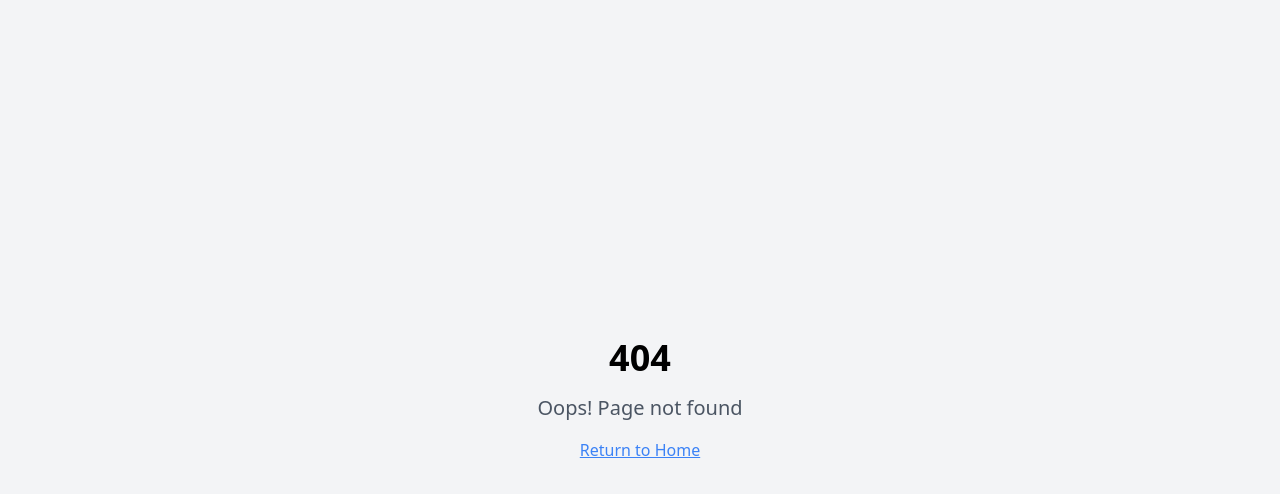
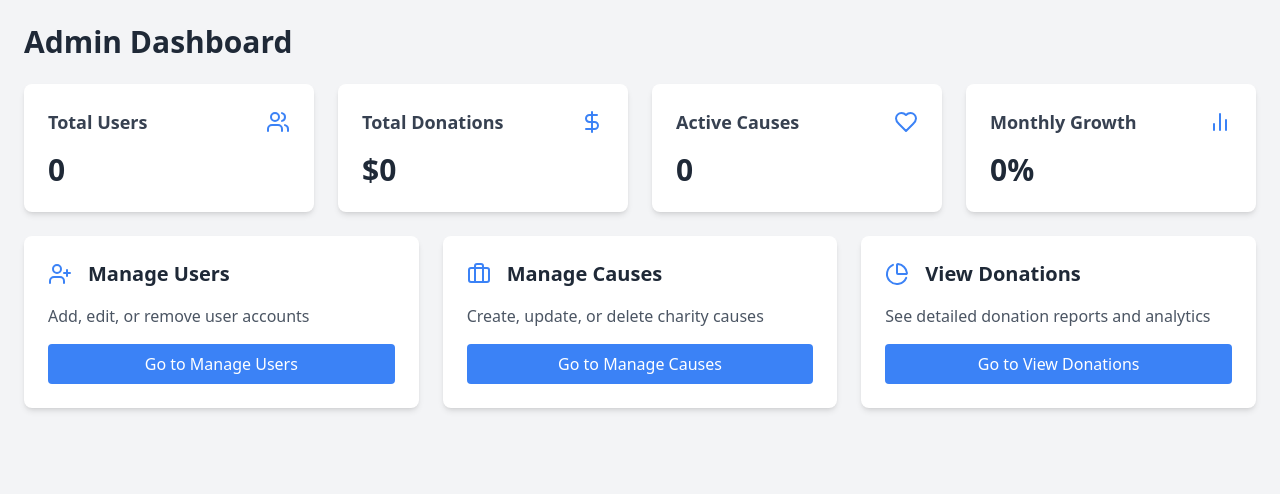
Before and after one commit to dhiaberrebah/charity-platform, a React (Vite) app in the folder frontend/: page /dashboard in a window 1280 px wide. Before the commit this address had no page. Shown: the top 494 px of the page. Built offline with nearby package versions, Linux system fonts and the light colour scheme; no server answers.

Commit message:
Login Implementation + homePAGE + Logout Logic

```diff
--- a/frontend/src/App.jsx
+++ b/frontend/src/App.jsx
@@ -9,6 +9,8 @@ import Contact from "./pages/Contact.jsx"
 import NotFound from "./pages/NotFound"
 import SignUp from "./pages/SignUp"
 import Login from "./pages/Login"
+import Dashboard from "./pages/admin/Dashboard"
+import Home  from "./pages/user/Home"
 
 const queryClient = new QueryClient()
 
@@ -19,11 +21,14 @@ const App = () => (
       <BrowserRouter>
         <Routes>
           <Route path="/" element={<Index />} />
+          <Route path="/dashboard" element={<Dashboard />} />
           <Route path="/causes" element={<Causes />} />
           <Route path="/about" element={<About />} />
           <Route path="/contact" element={<Contact />} />
           <Route path="/login" element={<Login />} />
           <Route path="/signup" element={<SignUp />} />
+          <Route path="/user/Home" element={<Home />} />
+
           <Route path="*" element={<NotFound />} />
         </Routes>
       </BrowserRouter>
--- a/frontend/src/components/LoginForm.jsx
+++ b/frontend/src/components/LoginForm.jsx
@@ -1,23 +1,60 @@
 "use client"
 
 import { useState } from "react"
+import { useNavigate } from "react-router-dom"
 import { Eye, EyeOff, Github, Mail } from "lucide-react"
 import { Button } from "./ui/button"
 import { Input } from "./ui/input"
 import { Label } from "./ui/label"
 import { Separator } from "./ui/separator"
 import { Checkbox } from "./ui/checkbox"
+import axios from "axios"
 
 const LoginForm = () => {
   const [showPassword, setShowPassword] = useState(false)
+  const [formData, setFormData] = useState({
+    email: "",
+    password: "",
+  })
+  const [error, setError] = useState("")
+  const navigate = useNavigate()
+
+  const handleChange = (e) => {
+    setFormData({ ...formData, [e.target.id]: e.target.value })
+  }
+
+  const handleLogin = async (e) => {
+    e.preventDefault()
+    setError("")
+
+    try {
+      const response = await axios.post("http://localhost:5001/api/auth/login", formData, {
+        withCredentials: true,
+      })
+
+      // If login successful, redirect to home page
+      navigate("/user/Home")
+    } catch (error) {
+      console.error("Login error:", error.response?.data || error.message)
+      setError(error.response?.data?.message || "Login failed. Please try again.")
+    }
+  }
 
   return (
     <div className="grid gap-6">
-      <form>
+      <form onSubmit={handleLogin}>
+        {error && <div className="bg-red-100 border border-red-400 text-red-700 px-4 py-3 rounded mb-4">{error}</div>}
         <div className="grid gap-4">
           <div className="grid gap-2">
             <Label htmlFor="email">Email</Label>
-            <Input id="email" placeholder="name@example.com" type="email" required />
+            <Input
+              id="email"
+              placeholder="name@example.com"
+              type="email"
+              value={formData.email}
+              onChange={handleChange}
+              required
+            />
           </div>
           <div className="grid gap-2">
             <div className="flex items-center justify-between">
@@ -27,7 +64,13 @@ const LoginForm = () => {
               </a>
             </div>
             <div className="relative">
-              <Input id="password" type={showPassword ? "text" : "password"} required />
+              <Input
+                id="password"
+                type={showPassword ? "text" : "password"}
+                value={formData.password}
+                onChange={handleChange}
+                required
+              />
               <button
                 type="button"
                 onClick={() => setShowPassword(!showPassword)}
@@ -46,7 +89,9 @@ const LoginForm = () => {
               Remember me
             </label>
           </div>
-          <Button className="w-full">Sign In</Button>
+          <Button type="submit" className="w-full">
+            Sign In
+          </Button>
         </div>
       </form>
       <div className="relative">
--- /dev/null
+++ b/frontend/src/components/Navbar.jsx
@@ -0,0 +1,117 @@
+"use client"
+
+import { useState } from "react"
+import { Link, useNavigate } from "react-router-dom"
+import { Heart, Menu, X } from "lucide-react"
+import { Button } from "./ui/button"
+
+const NavigationBar = () => {
+  const [isMenuOpen, setIsMenuOpen] = useState(false)
+  const navigate = useNavigate()
+
+  const toggleMenu = () => {
+    setIsMenuOpen(!isMenuOpen)
+  }
+
+  const handleLogout = async (e) => {
+    e.preventDefault()
+    try {
+      // Make a POST request to your logout endpoint
+      const response = await fetch("http://localhost:5001/api/auth/logout", {
+        method: "POST",
+        credentials: "include", // Important for including cookies in the request
+      })
+
+      if (response.ok) {
+        // Redirect to home page or login page after successful logout
+        navigate("/")
+      } else {
+        console.error("Logout failed")
+      }
+    } catch (error) {
+      console.error("Error during logout:", error)
+    }
+  }
+
+  return (
+    <nav className="fixed top-0 w-full bg-white/80 backdrop-blur-md z-50 border-b border-gray-100">
+      <div className="max-w-7xl mx-auto px-4 sm:px-6 lg:px-8">
+        <div className="flex items-center justify-between h-16">
+          <Link to="/" className="flex items-center space-x-2">
+            <Heart className="w-6 h-6 text-primary" />
+            <span className="text-xl font-semibold text-gray-900">CharityHub</span>
+          </Link>
+
+          <div className="hidden md:flex items-center space-x-4">
+            <Link to="/" className="text-gray-600 hover:text-primary transition-colors">
+              Home
+            </Link>
+            <Link to="/causes" className="text-gray-600 hover:text-primary transition-colors">
+              Causes
+            </Link>
+            <Link to="/about" className="text-gray-600 hover:text-primary transition-colors">
+              About
+            </Link>
+            <Link to="/contact" className="text-gray-600 hover:text-primary transition-colors">
+              Contact
+            </Link>
+
+            <form onSubmit={handleLogout}>
+              <Button type="submit">Logout</Button>
+            </form>
+          </div>
+
+          <div className="md:hidden">
+            <Button variant="ghost" onClick={toggleMenu}>
+              {isMenuOpen ? <X className="h-6 w-6" /> : <Menu className="h-6 w-6" />}
+            </Button>
+          </div>
+        </div>
+      </div>
+
+      {/* Mobile menu */}
+      {isMenuOpen && (
+        <div className="md:hidden">
+          <div className="px-2 pt-2 pb-3 space-y-1 sm:px-3">
+            <Link
+              to="/"
+              className="block px-3 py-2 rounded-md text-base font-medium text-gray-700 hover:text-primary hover:bg-gray-50"
+            >
+              Home
+            </Link>
+            <Link
+              to="/causes"
+              className="block px-3 py-2 rounded-md text-base font-medium text-gray-700 hover:text-primary hover:bg-gray-50"
+            >
+              Causes
+            </Link>
+            <Link
+              to="/about"
+              className="block px-3 py-2 rounded-md text-base font-medium text-gray-700 hover:text-primary hover:bg-gray-50"
+            >
+              About
+            </Link>
+            <Link
+              to="/contact"
+              className="block px-3 py-2 rounded-md text-base font-medium text-gray-700 hover:text-primary hover:bg-gray-50"
+            >
+              Contact
+            </Link>
+
+
+
+              <Button onClick={handleLogout}
+                className="w-full text-left px-3 py-2 rounded-md text-base font-medium text-gray-700 hover:text-primary hover:bg-gray-50"
+              >
+                Logout
+              </Button>
+
+
+          </div>
+        </div>
+      )}
+    </nav>
+  )
+}
+
+export default NavigationBar
--- /dev/null
+++ b/frontend/src/pages/admin/Dashboard.jsx
@@ -0,0 +1,95 @@
+"use client"
+
+import { useState, useEffect } from "react"
+import { useNavigate } from "react-router-dom"
+import { Users, DollarSign, Heart, BarChart2, UserPlus, Briefcase, PieChart } from "lucide-react"
+
+const Dashboard = () => {
+  const [stats, setStats] = useState({
+    totalUsers: 0,
+    totalDonations: 0,
+    activeCauses: 0,
+    monthlyGrowth: 0,
+  })
+  const navigate = useNavigate()
+
+  useEffect(() => {
+    // Fetch dashboard stats from your API
+    const fetchStats = async () => {
+      try {
+        // Replace with your actual API call
+        const response = await fetch("/api/dashboard-stats")
+        const data = await response.json()
+        setStats(data)
+      } catch (error) {
+        console.error("Error fetching dashboard stats:", error)
+      }
+    }
+
+    fetchStats()
+  }, [])
+
+  return (
+    <div className="p-6 bg-gray-100 min-h-screen">
+      <h1 className="text-3xl font-bold mb-6 text-gray-800">Admin Dashboard</h1>
+      <div className="grid grid-cols-1 md:grid-cols-2 lg:grid-cols-4 gap-6 mb-6">
+        <StatCard icon={<Users size={24} />} title="Total Users" value={stats.totalUsers} />
+        <StatCard
+          icon={<DollarSign size={24} />}
+          title="Total Donations"
+          value={`$${stats.totalDonations.toLocaleString()}`}
+        />
+        <StatCard icon={<Heart size={24} />} title="Active Causes" value={stats.activeCauses} />
+        <StatCard icon={<BarChart2 size={24} />} title="Monthly Growth" value={`${stats.monthlyGrowth}%`} />
+      </div>
+      <div className="grid grid-cols-1 md:grid-cols-3 gap-6">
+        <ActionCard
+          icon={<UserPlus size={24} />}
+          title="Manage Users"
+          description="Add, edit, or remove user accounts"
+          action={() => navigate("/admin/users")}
+        />
+        <ActionCard
+          icon={<Briefcase size={24} />}
+          title="Manage Causes"
+          description="Create, update, or delete charity causes"
+          action={() => navigate("/admin/causes")}
+        />
+        <ActionCard
+          icon={<PieChart size={24} />}
+          title="View Donations"
+          description="See detailed donation reports and analytics"
+          action={() => navigate("/admin/donations")}
+        />
+      </div>
+    </div>
+  )
+}
+
+const StatCard = ({ icon, title, value }) => (
+  <div className="bg-white p-6 rounded-lg shadow-md">
+    <div className="flex items-center justify-between mb-4">
+      <h2 className="text-lg font-semibold text-gray-700">{title}</h2>
+      <div className="text-blue-500">{icon}</div>
+    </div>
+    <p className="text-3xl font-bold text-gray-800">{value}</p>
+  </div>
+)
+
+const ActionCard = ({ icon, title, description, action }) => (
+  <div className="bg-white p-6 rounded-lg shadow-md">
+    <div className="flex items-center mb-4">
+      <div className="text-blue-500 mr-4">{icon}</div>
+      <h2 className="text-xl font-semibold text-gray-800">{title}</h2>
+    </div>
+    <p className="text-gray-600 mb-4">{description}</p>
+    <button
+      onClick={action}
+      className="w-full bg-blue-500 text-white py-2 px-4 rounded hover:bg-blue-600 transition duration-300"
+    >
+      Go to {title}
+    </button>
+  </div>
+)
+
+export default Dashboard
--- /dev/null
+++ b/frontend/src/pages/user/Home.jsx
@@ -0,0 +1,22 @@
+import Navbar from "../../components/NavBar"
+import Hero from "../../components/Hero"
+import CausesSection from "../../components/CausesSection"
+import ImpactMetrics from "../../components/ImpactMetrics"
+import SearchBar from "@/components/SearchBar"
+import BlogPreview from "@/components/BlogPreview"
+
+const Home = () => {
+  return (
+    <div className="min-h-screen bg-white">
+      <Navbar/>
+      <Hero />
+      <SearchBar />
+      <CausesSection />
+      <BlogPreview />
+      <ImpactMetrics />
+
+    </div>
+  )
+}
+
+export default Home
```
